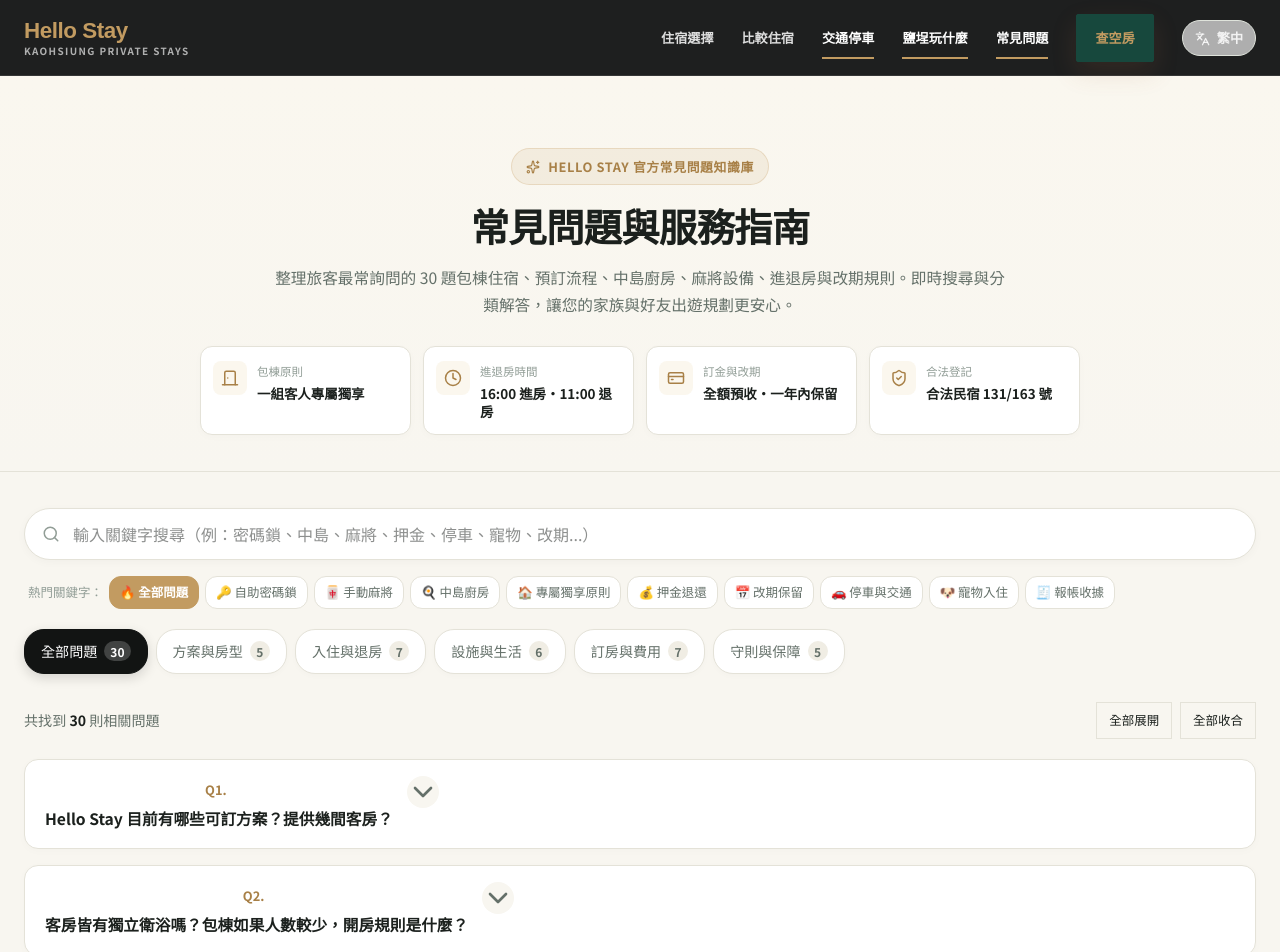
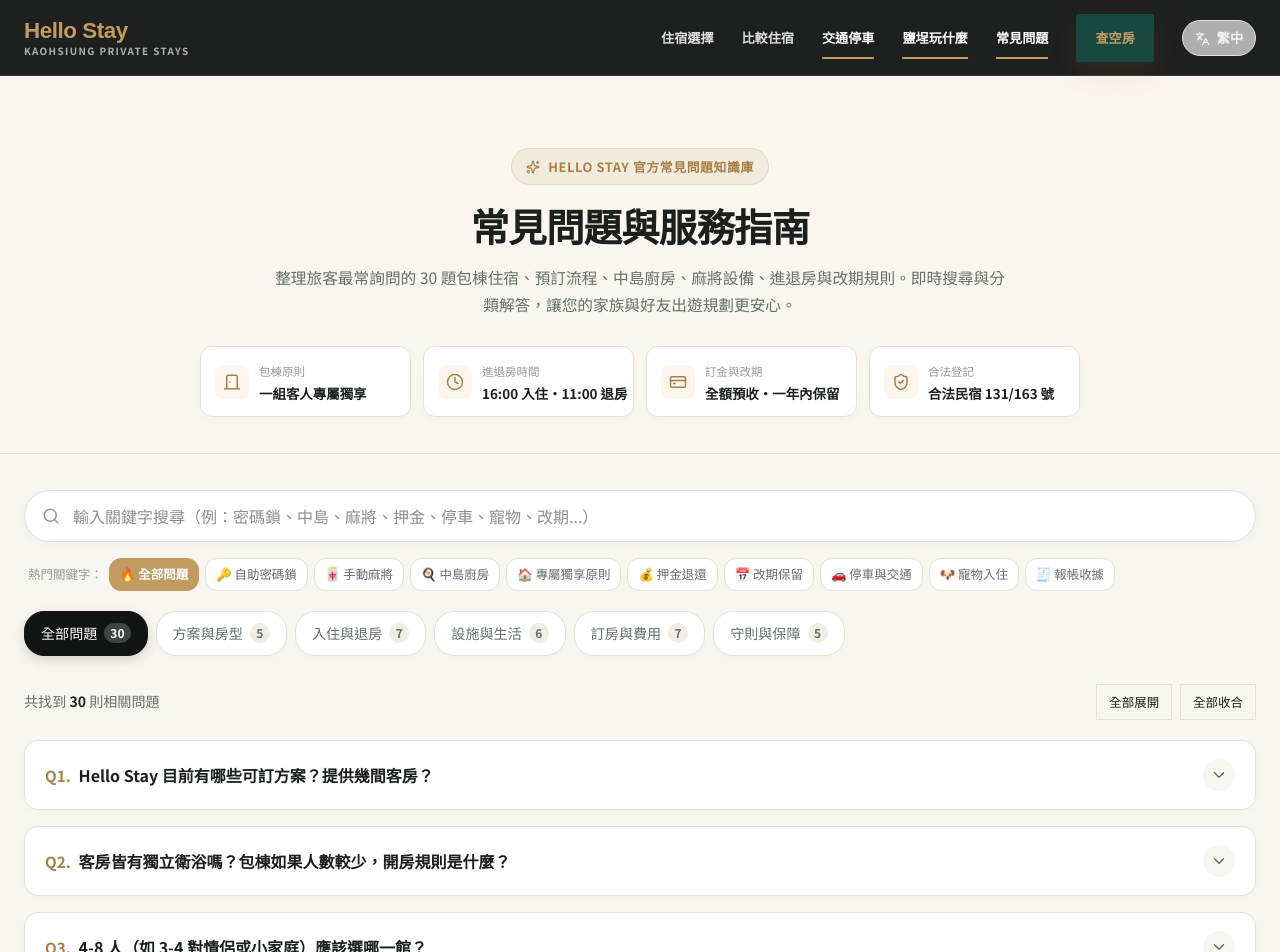
Before and after one commit to hellohouse2017/hello-stay-next, a Next.js app: page /faq in a window 1280 px wide. Shown: the top 952 px of the page. Built offline with nearby package versions, Linux system fonts and the light colour scheme.

Commit message:
fix: finalize faq ui changes

```diff
--- a/src/components/FaqExperience.tsx
+++ b/src/components/FaqExperience.tsx
@@ -163,7 +163,7 @@
                 </div>
                 <div className="mockup-agr-hero__metric-body">
                   <span className="mockup-agr-hero__metric-label">進退房時間</span>
-                  <span className="mockup-agr-hero__metric-val">16:00 進房・11:00 退房</span>
+                  <span className="mockup-agr-hero__metric-val">16:00 入住・11:00 退房</span>
                 </div>
               </div>
 
@@ -352,32 +352,25 @@
                     id={faq.id}
                     className={`mockup-faq__card ${isOpen ? "is-open" : ""}`}
                   >
+                    <h3 className="mockup-faq__question">
                       <button
                         type="button"
                         className="mockup-faq__summary"
                         onClick={() => toggleFaq(faq.id)}
                         aria-expanded={isOpen}
                       >
-                      <div className="mockup-faq__summary-text">
+                        <span className="mockup-faq__summary-text mockup-faq__summary-text--question">
+                          <span className="mockup-faq__num">Q{index + 1}.</span>
+                          <span className="mockup-faq__question-title">{faq.question}</span>
+                        </span>
                         <span
-                          className="mockup-faq__num"
-                          style={{
-                            fontSize: "0.8rem",
-                            fontWeight: 700,
-                            color: "var(--mockup-gold-dark)",
-                            marginRight: "6px",
-                          }}
-                        >
-                          Q{index + 1}.
-                        </span>
-                        <span className="mockup-faq__question">{faq.question}</span>
-                      </div>
-                      <ChevronDown
-                        size={18}
                           className={`mockup-faq__chevron ${isOpen ? "is-open" : ""}`}
                           aria-hidden="true"
-                      />
+                        >
+                          <ChevronDown size={18} />
+                        </span>
                       </button>
+                    </h3>
 
                     {isOpen && (
                       <div className="mockup-faq__body">
@@ -386,7 +379,7 @@
                           <div className="mockup-faq__highlights">
                             {faq.highlights.map((tag) => (
                               <span key={tag} className="mockup-faq__badge">
-                                <CheckCircle2 size={11} aria-hidden="true" />
+                                <CheckCircle2 size={12} aria-hidden="true" />
                                 {tag}
                               </span>
                             ))}
```
Also changed, not shown: src/styles/luxury.css, 1 other file (tests, documents, lock files or other folders). Lines whose indentation alone changed are shown as unchanged.
